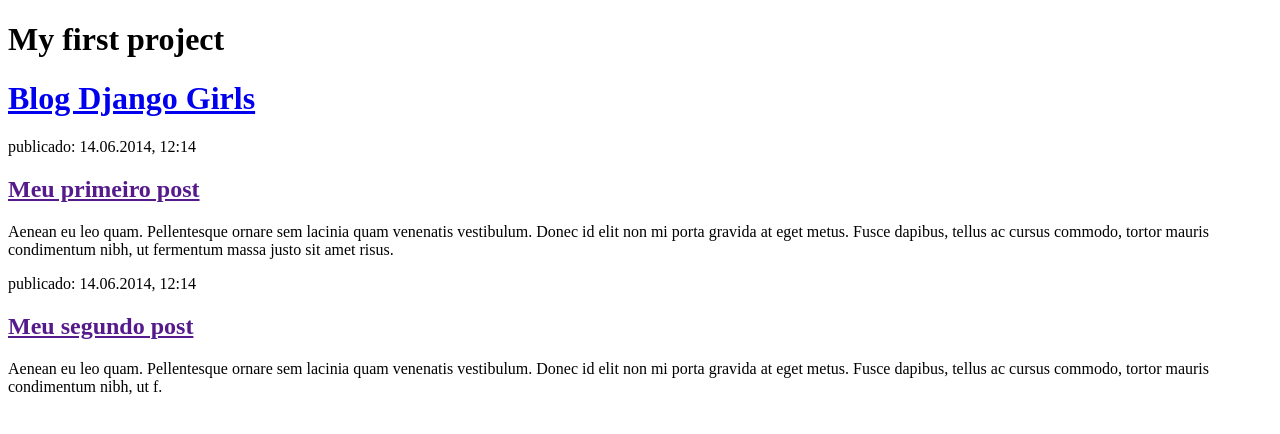
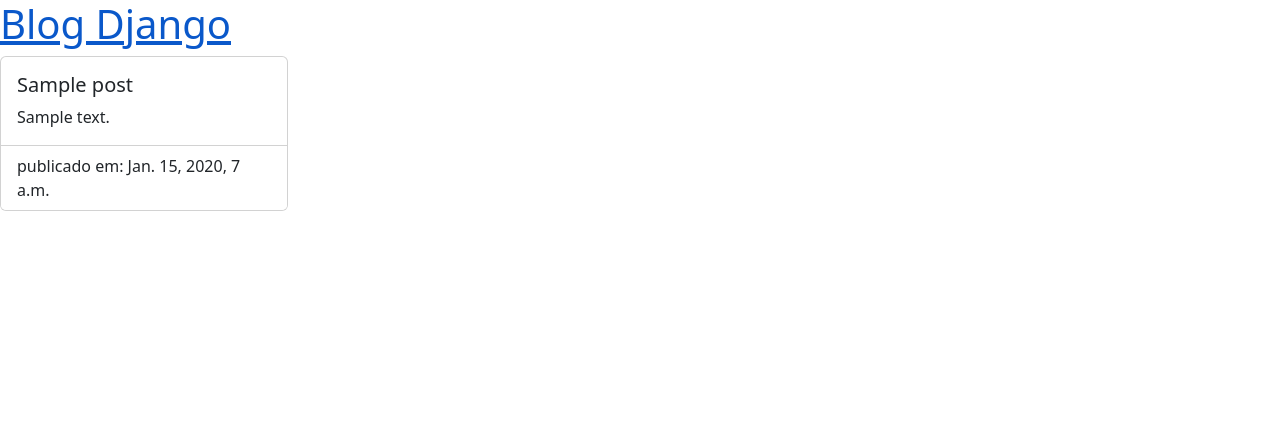
Before and after one commit to professorpaulsymon/my-first-blog, a Django app: template blog/templates/blog/post_list.html in a window 1280 px wide. Shown: the top 434 px of the page. Run offline with Django 3.2, Linux system fonts and the light colour scheme; the template is opened without the code that fills it: values that come from a table or form of the project are taken from there, others are empty; tables that the repository leaves empty hold one stand-in row (values such as "Sample post").

Commit message:
Modificando o template para exibir os posts do banco de dados

```diff
--- a/blog/templates/blog/post_list.html
+++ b/blog/templates/blog/post_list.html
@@ -4,23 +4,35 @@
 	<meta charset="utf-8">
 	<meta name="viewport" content="width=device-width, initial-scale=1">
 	<title>Blog DJANGO</title>
+	<!-- CSS only -->
+	<link href="https://cdn.jsdelivr.net/npm/bootstrap@5.2.0/dist/css/bootstrap.min.css" rel="stylesheet" integrity="sha384-gH2yIJqKdNHPEq0n4Mqa/HGKIhSkIHeL5AyhkYV8i59U5AR6csBvApHHNl/vI1Bx" crossorigin="anonymous">
 </head>
 <body>
-	<h1>My first project</h1>
 	<div>
-	    <h1><a href="/">Blog Django Girls</a></h1>
+	    <h1><a href="/">Blog Django</a></h1>
 	</div>
 
+	{% for post in posts %}
+	<div class="card" style="width: 18rem;">
+	  <div class="card-body">
+	    <h5 class="card-title">{{ post.title }}</h5>
+	    <p class="card-text">{{ post.text}}</p>
+	  </div>
+	  <ul class="list-group list-group-flush">
+	    <li class="list-group-item">publicado em: {{ post.published_date }}</li>
+	  </ul>
+	</div>
+	{% endfor %}
+
+	<!-- Exemplo
 	<div>
-	    <p>publicado: 14.06.2014, 12:14</p>
-	    <h2><a href="">Meu primeiro post</a></h2>
-	    <p>Aenean eu leo quam. Pellentesque ornare sem lacinia quam venenatis vestibulum. Donec id elit non mi porta gravida at eget metus. Fusce dapibus, tellus ac cursus commodo, tortor mauris condimentum nibh, ut fermentum massa justo sit amet risus.</p>
+	    <h2><a href="">{{ post.title }}</a></h2>
+	    <p>publicado em: {{ post.published_date }}</p>
+	    <p>{{ post.text|linebreaksbr }}</p>
 	</div>
+	-->
 
-	<div>
-	    <p>publicado: 14.06.2014, 12:14</p>
-	    <h2><a href="">Meu segundo post</a></h2>
-	    <p>Aenean eu leo quam. Pellentesque ornare sem lacinia quam venenatis vestibulum. Donec id elit non mi porta gravida at eget metus. Fusce dapibus, tellus ac cursus commodo, tortor mauris condimentum nibh, ut f.</p>
-	</div>
+	<!-- JavaScript Bundle with Popper -->
+	<script src="https://cdn.jsdelivr.net/npm/bootstrap@5.2.0/dist/js/bootstrap.bundle.min.js" integrity="sha384-A3rJD856KowSb7dwlZdYEkO39Gagi7vIsF0jrRAoQmDKKtQBHUuLZ9AsSv4jD4Xa" crossorigin="anonymous"></script>
 </body>
 </html>
--- a/blog/views.py
+++ b/blog/views.py
@@ -1,6 +1,8 @@
 from django.shortcuts import render
+from django.utils import timezone
+from .models import Post
 
-# Create your views here.
 
 def post_list(request):
-    return render(request, 'blog/post_list.html', {})
+    posts = Post.objects.filter(published_date__lte=timezone.now()).order_by('published_date')
+    return render(request, 'blog/post_list.html', {'posts': posts})
```
